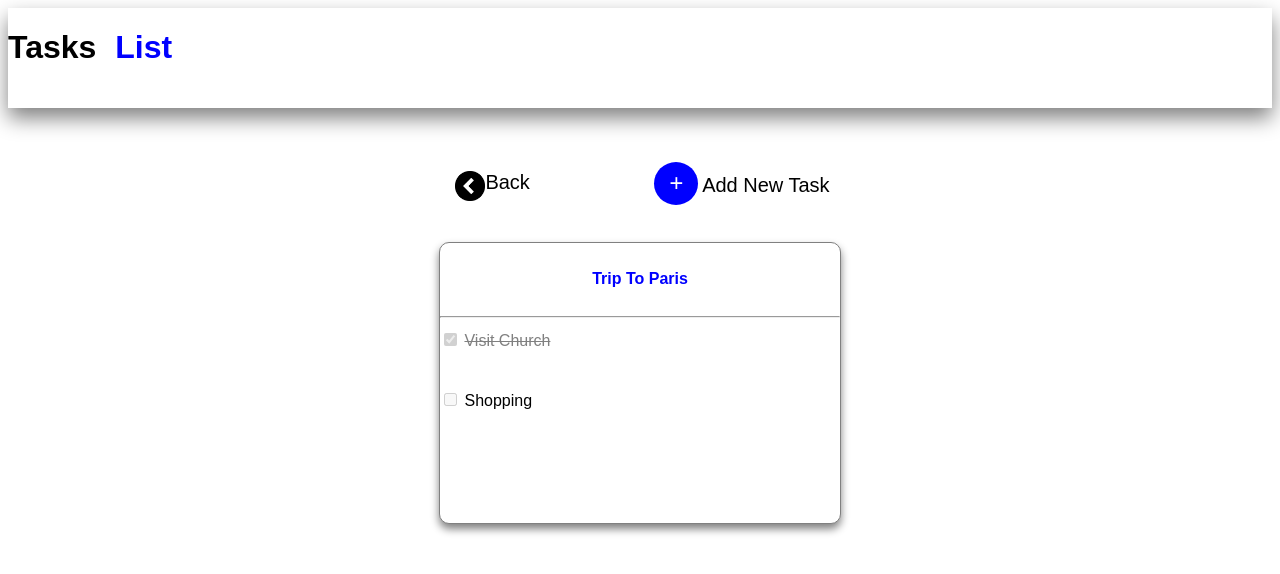
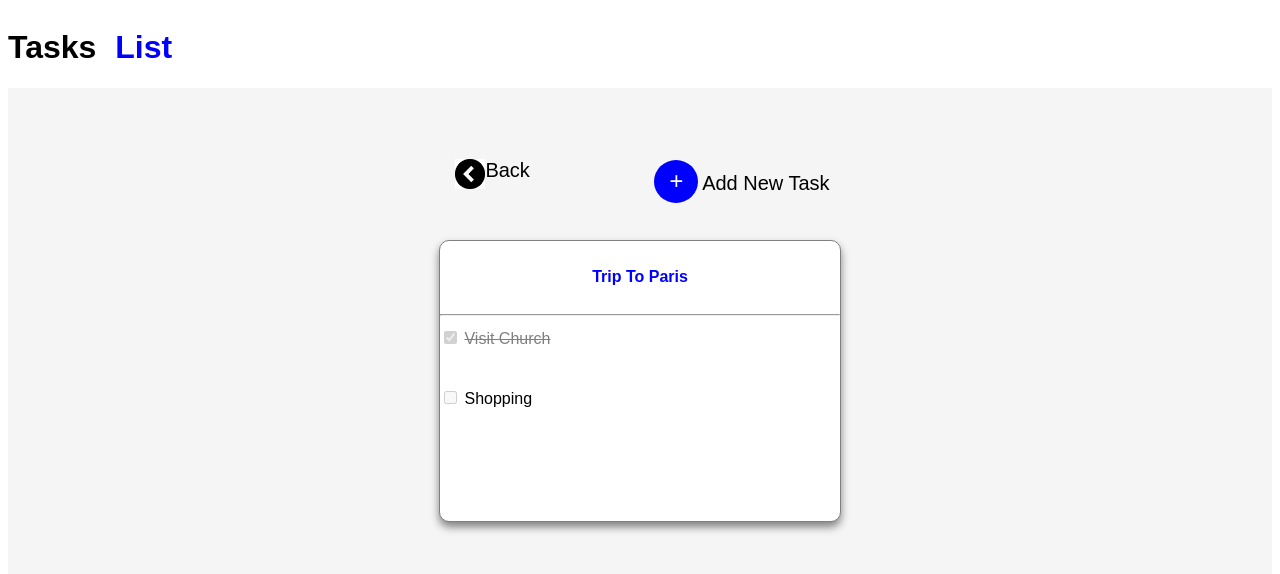
Before and after one commit to artishirsath/UI-project, a plain HTML site: page index2.html in a window 1280 px wide. Drawn offline with Linux system fonts and the light colour scheme.

Commit message:
second commit

```diff
--- a/index2.html
+++ b/index2.html
@@ -8,10 +8,11 @@
     <link rel="stylesheet" href="./style.css">
 </head>
 <body>
+    <div class="back1">
    <div class="container">
     <div class="navbar">
         <h1>Tasks <span class="list">List</span></h1></div>
-    </div><br>
+    </div><br><br>
 
     <div class="img">
         <div class="backimg">
@@ -39,7 +40,7 @@
         <label for="name">Shopping</label> <br>
 
     </div>
-    </div>
+    </div></div>
 
 </body>
 </html>
--- a/style.css
+++ b/style.css
@@ -1,18 +1,21 @@
 .back{
     background-color: whitesmoke;
+}
+.back1{
+    background-color: whitesmoke;
+    height: 100vh;
 }
 .container{
     display: flex;
     justify-content: space-evenly;
     flex-wrap: wrap;
     gap: 40px;
-
+    background-color: whitesmoke;
 }
 .navbar{
     width: 1620px;
-    height: 100px;
+    height: 80px;
     background-color: white;
-    box-shadow: 0px 10px 20px gray;
     text-align: left;
     font-family: 'Cabin', sans-serif;
 
@@ -197,7 +200,8 @@ a{
    position: relative;
    left: 35%;
    width: 90px;
-   top: 40px;
+   top: 30px;
+   text-align: center;
 }
 .backimg{
     top: 2px;
```
